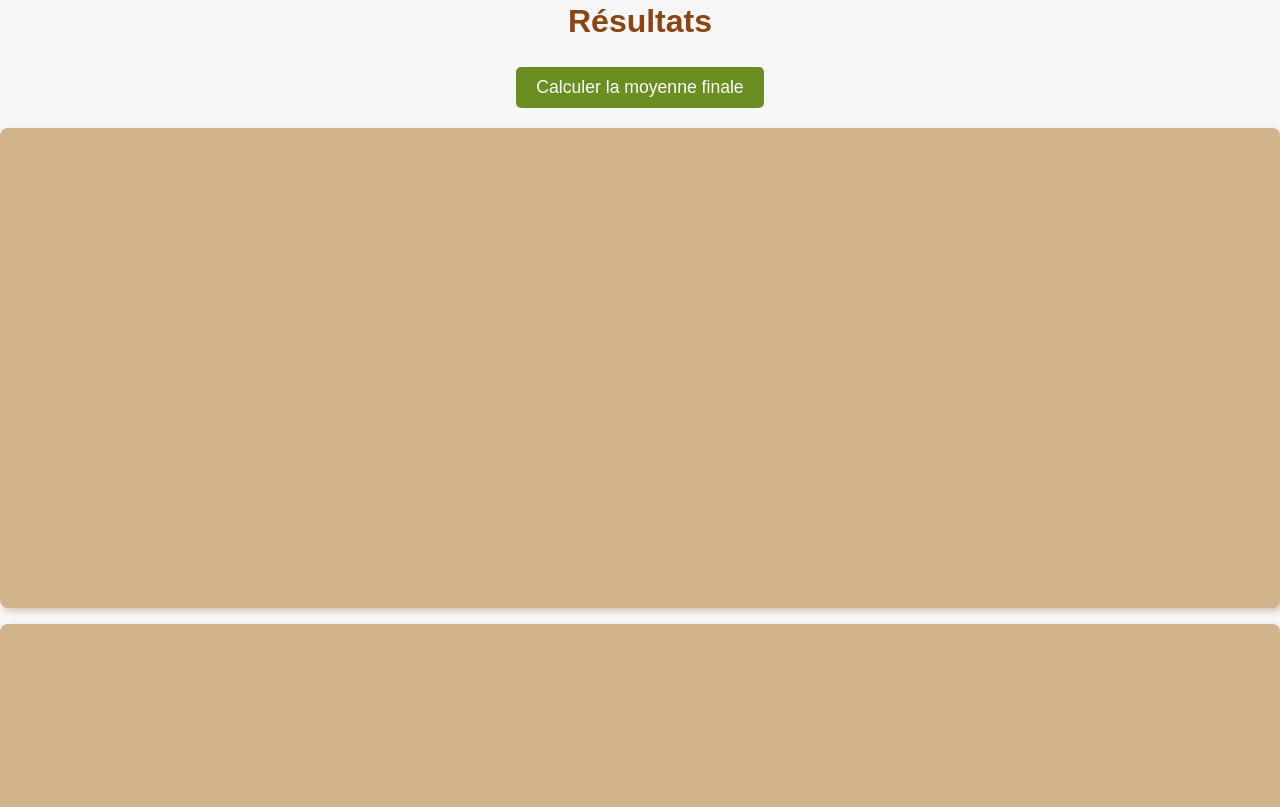
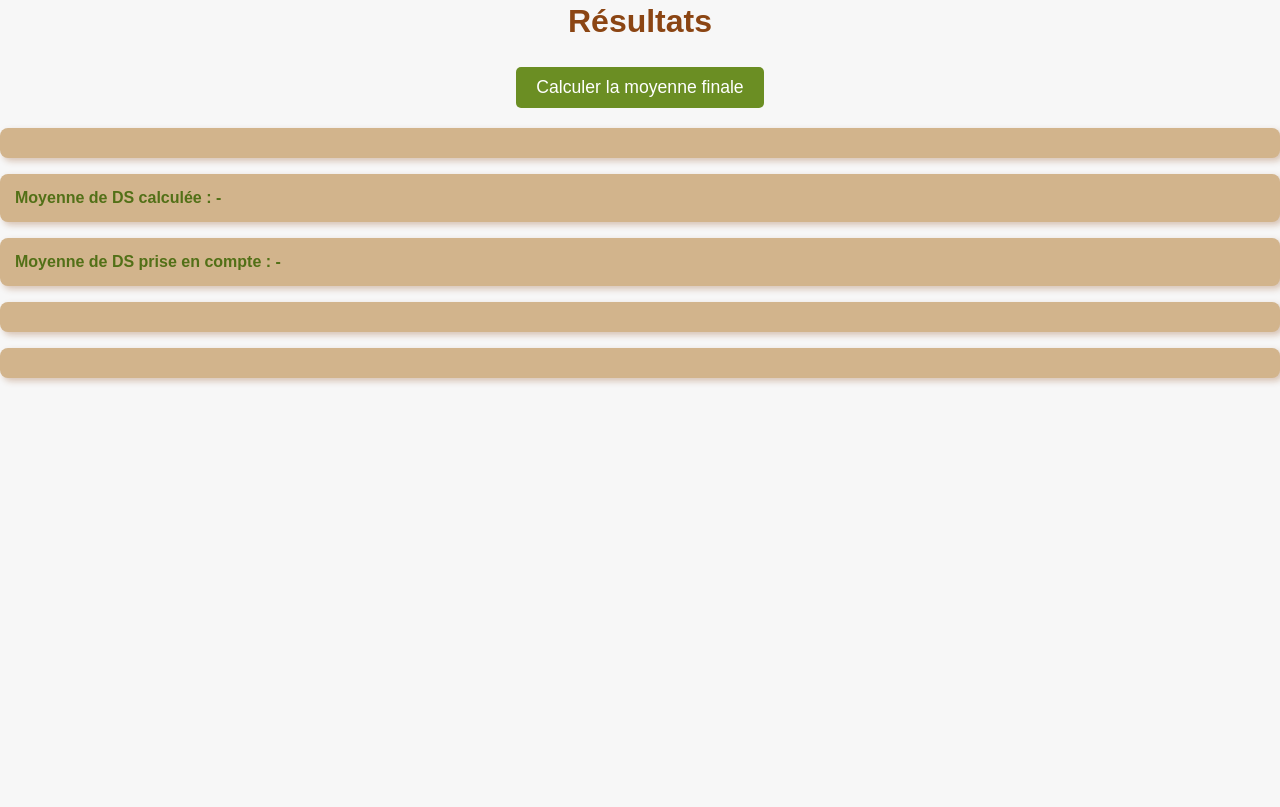
Before and after one commit to oceeann/moyenne-bcpst, a plain HTML site: page index.html in a window 1280 px wide. Shown: the part 1113-1920 px from the top of the page. After the commit the page ends 1507 px from the top, so only its background shows below. Drawn offline with Linux system fonts and the light colour scheme.

Commit message:
Update style.css
Initial version

```diff
--- a/style.css
+++ b/style.css
@@ -126,7 +126,7 @@ p {
 
     background-color: #D2B48C ;
     color: #527017;
-    padding: 15rem;
+    padding: 15px;
     border-radius: 8px;
     font-weight: bold;
     box-shadow: 3px 3px 6px rgba(139, 69, 19, 0.3);
```
